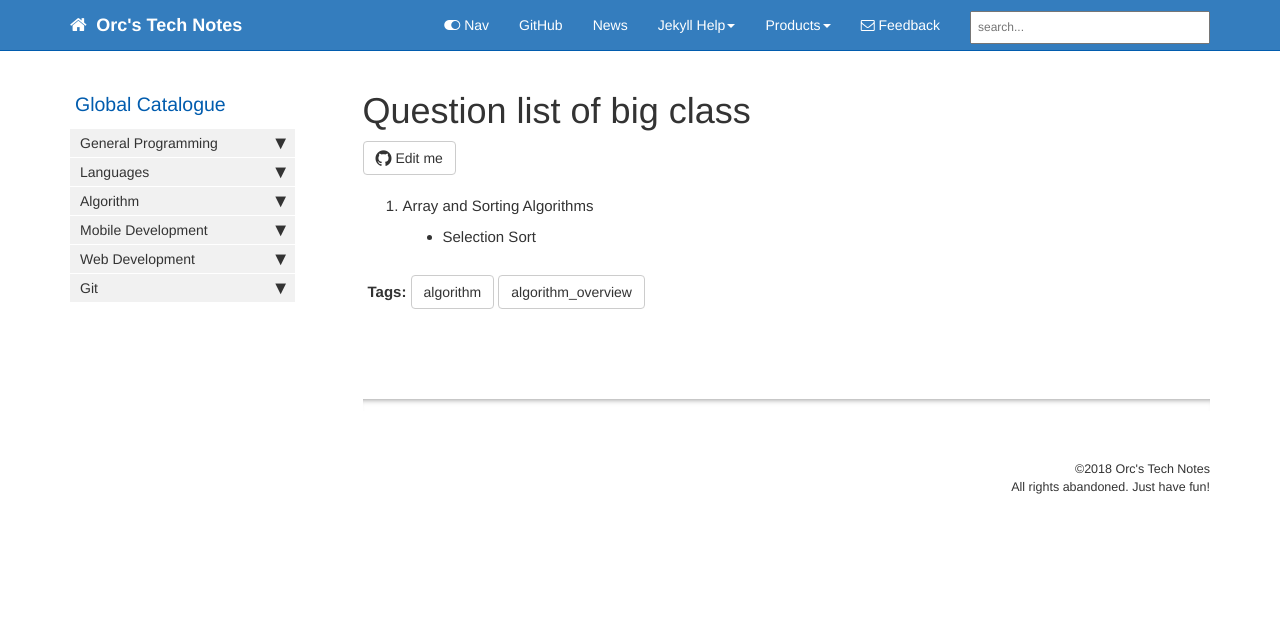
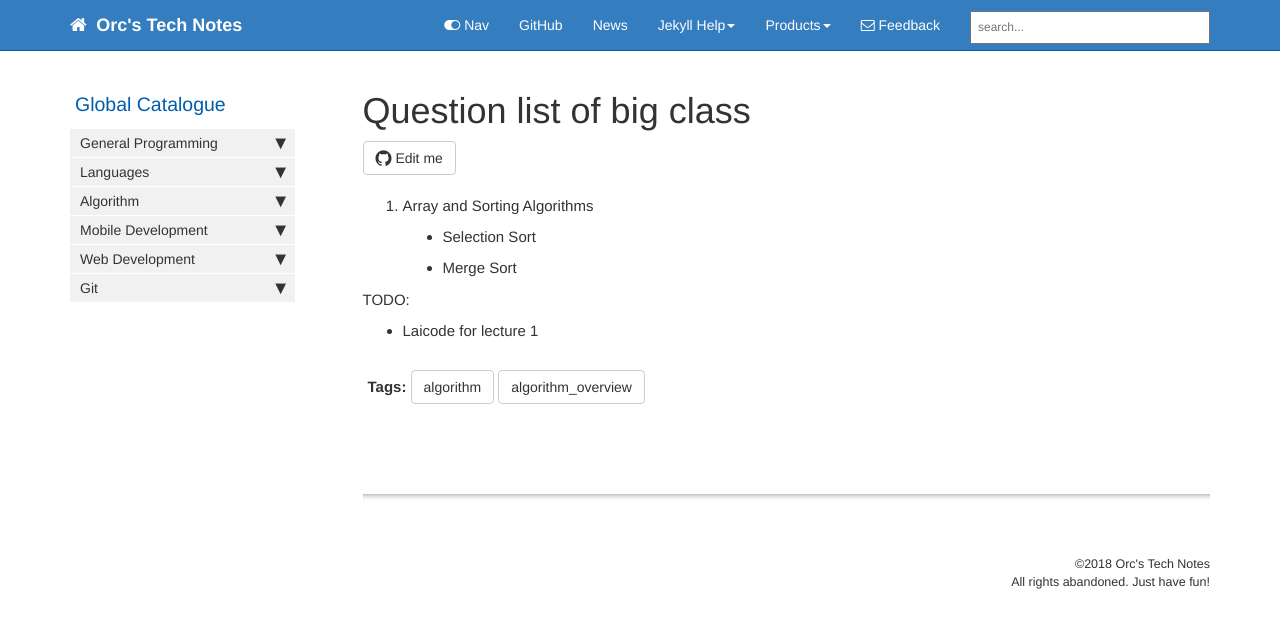
Before and after one commit to HungryOrc/hungryorc.github.io, a Jekyll site: the page built from pages/algorithm/algorithm_big_class.md, in a window 1280 px wide. Shown: the top 628 px of the page. Built offline with Jekyll 4.4.1, drawn with Linux system fonts in a browser that asks for light colours; nearby versions of some CDN libraries; comment, search, counter and statistics services are not loaded.

Commit message:
Update algorithm_big_class.md

```diff
--- a/pages/algorithm/algorithm_big_class.md
+++ b/pages/algorithm/algorithm_big_class.md
@@ -11,6 +11,11 @@ toc: false
 
 1. Array and Sorting Algorithms
 * Selection Sort
+* Merge Sort
+
+
+TODO:
+* Laicode for lecture 1
 
 
 
```
